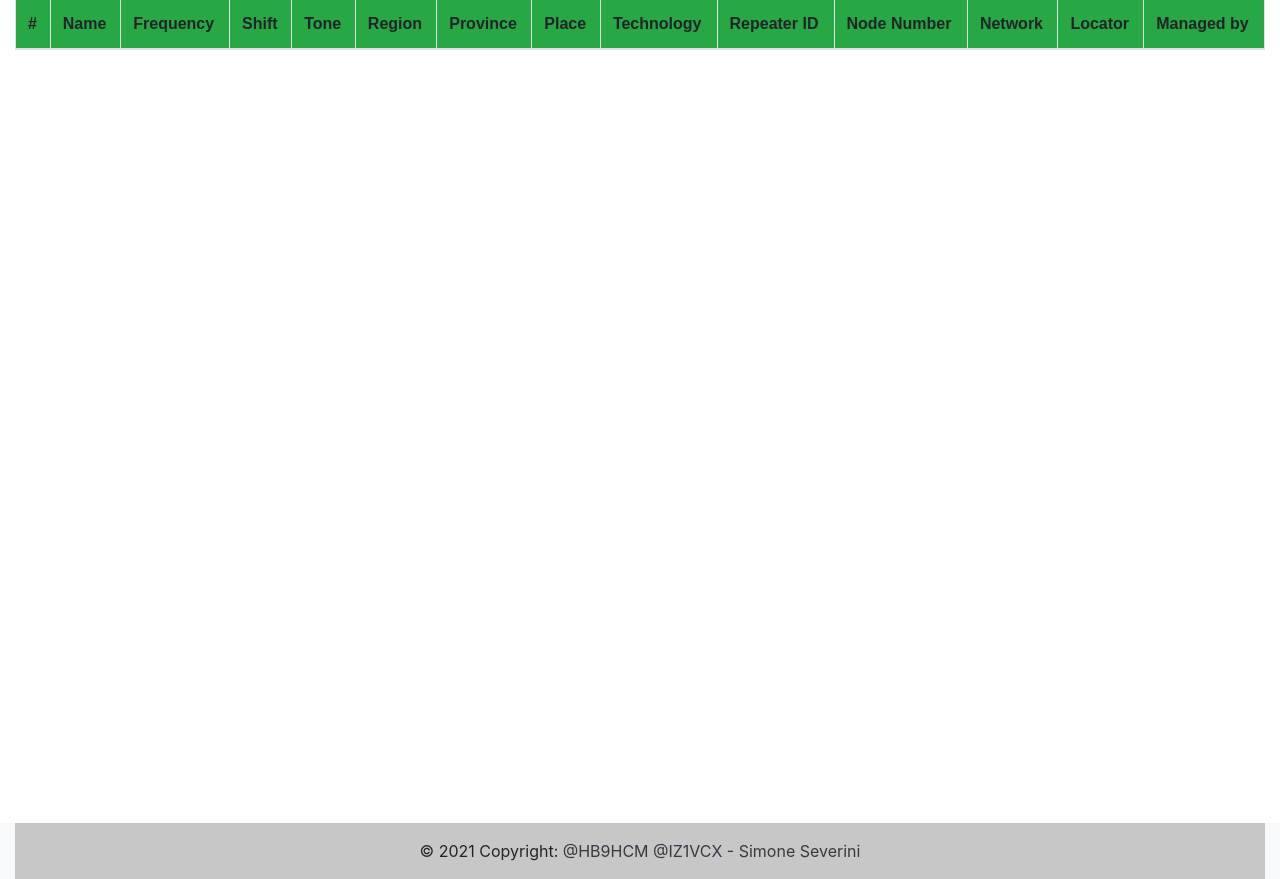
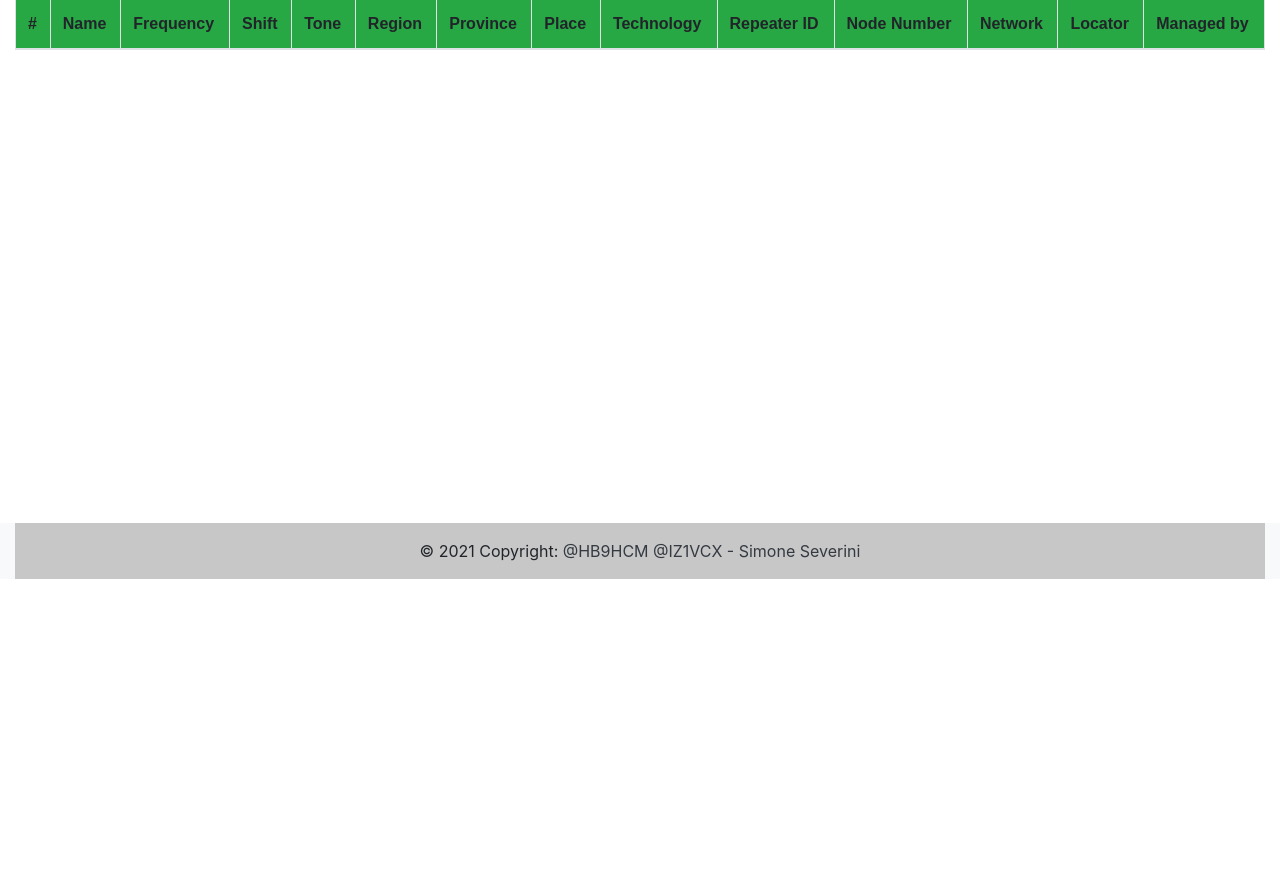
Before and after one commit to simseve/repeaters, a Flask app: template templates/index.html in a window 1280 px wide. Shown: the part 383-1262 px from the top of the page. After the commit the page ends 962 px from the top, so only its background shows below. Run offline with Flask 2, Linux system fonts and the light colour scheme; the template is opened without the code that fills it, so the values that code supplies are empty; some libraries are stand-ins or nearby versions.

Commit message:
table size reduction

```diff
--- a/templates/index.html
+++ b/templates/index.html
@@ -76,7 +76,7 @@
         />
       </div>
     </div>
-    <div class="container col mt-4" style="height: 800px; overflow: auto">
+    <div class="container col mt-4" style="height: 500px; overflow: auto">
       <table
         class="table table-striped table-bordered table-hover"
         cellspacing="0"
```
